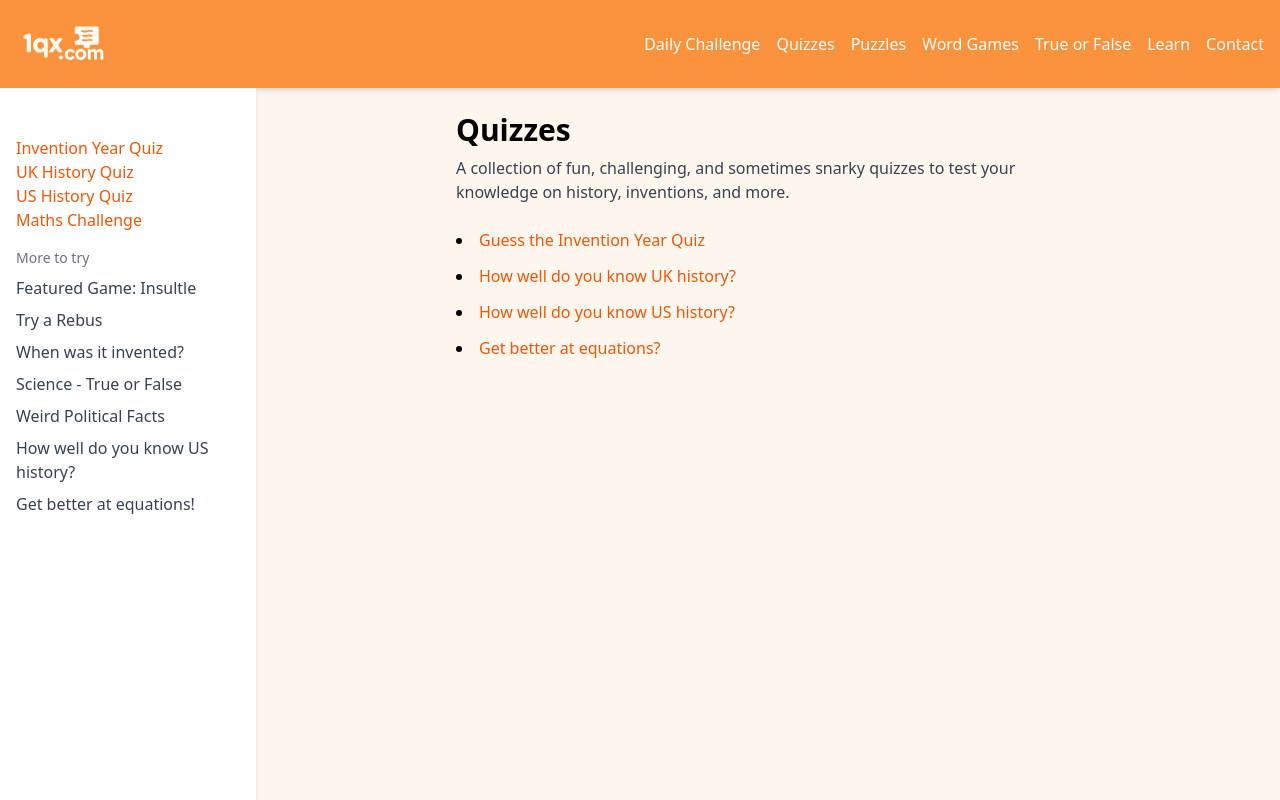
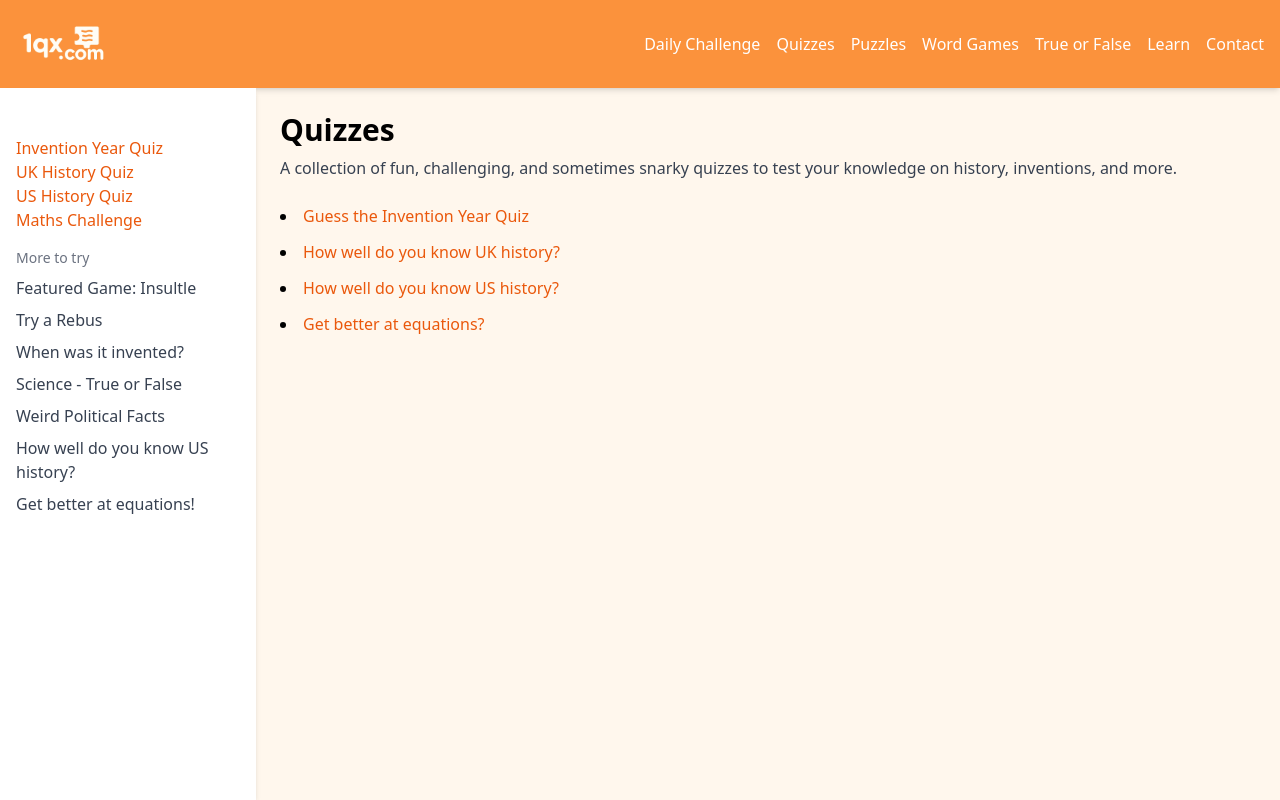
Before and after one commit to Spagyeti5/1qx-site, a React (Vite) app: page /quizzes in a window 1280 px wide. Built offline with nearby package versions, Linux system fonts and the light colour scheme.

Commit message:
Update Puzzles and Quizzes components to use <Link> for navigation

```diff
--- a/src/components/Puzzles.jsx
+++ b/src/components/Puzzles.jsx
@@ -1,3 +1,5 @@
+import { Link } from 'react-router-dom';
+
 export default function Puzzles() {
   return (
     <div className="p-6">
@@ -5,13 +7,12 @@ export default function Puzzles() {
       <p className="text-gray-700 mb-6 max-w-xl">
         Put your problem-solving skills to the test with our collection of visual, word, and logic puzzles. From rebuses to lateral thinking, this section is for those who love a mental workout.
       </p>
-  <ul className="list-disc list-inside space-y-2">
+      <ul className="list-disc list-inside space-y-2">
         <li>
-          <a href="/rebus" className="text-orange-600 hover:underline">
+          <Link to="/rebus" className="text-orange-600 hover:underline">
             Rebus Challenge - What is the phrase hidden in the image?
-          </a>
+          </Link>
         </li>
-
       </ul>
     </div>
   );
--- a/src/components/Quizzes.jsx
+++ b/src/components/Quizzes.jsx
@@ -2,7 +2,7 @@ import { Link } from 'react-router-dom';
 
 export default function Quizzes() {
   return (
-    <div className="p-6 max-w-2xl mx-auto">
+    <div className="p-6">
       <h1 className="text-3xl font-bold mb-2">Quizzes</h1>
       <p className="text-gray-700 mb-6">
         A collection of fun, challenging, and sometimes snarky quizzes to test your knowledge on history, inventions, and more.
```
